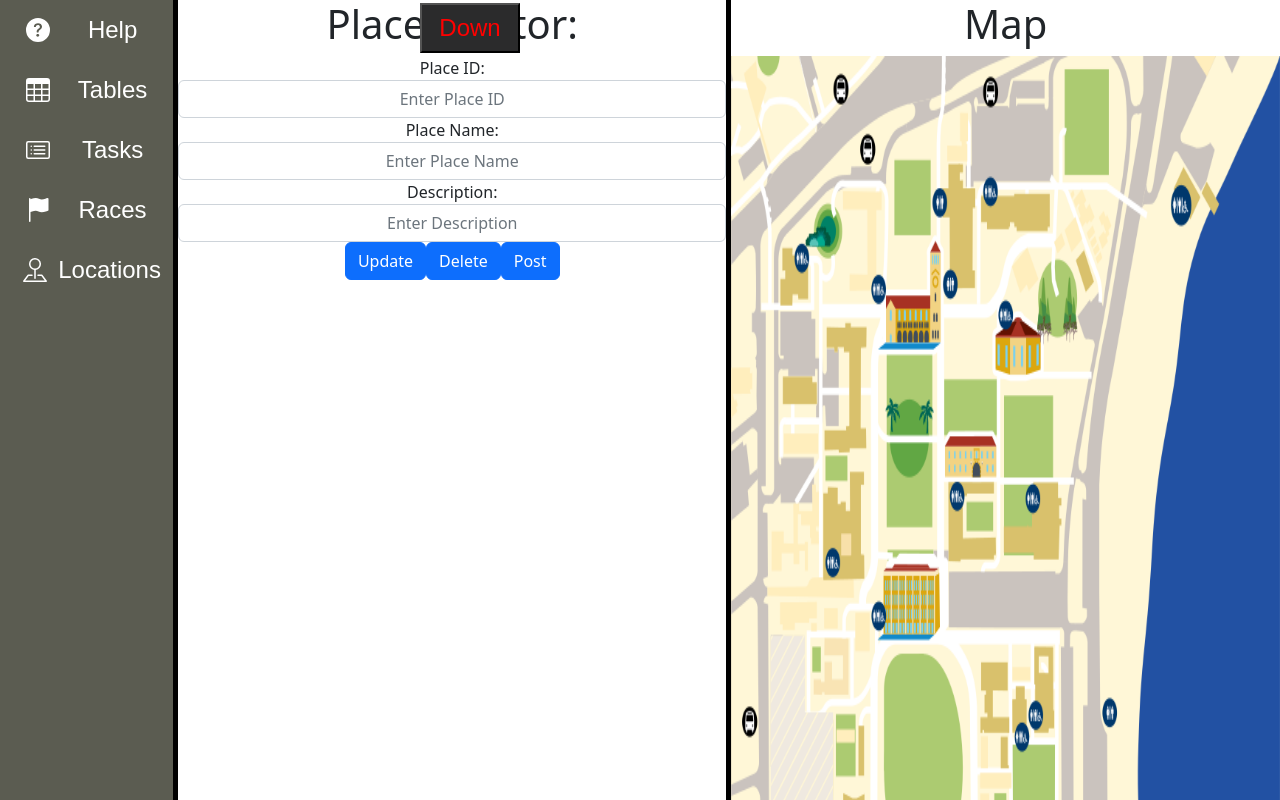
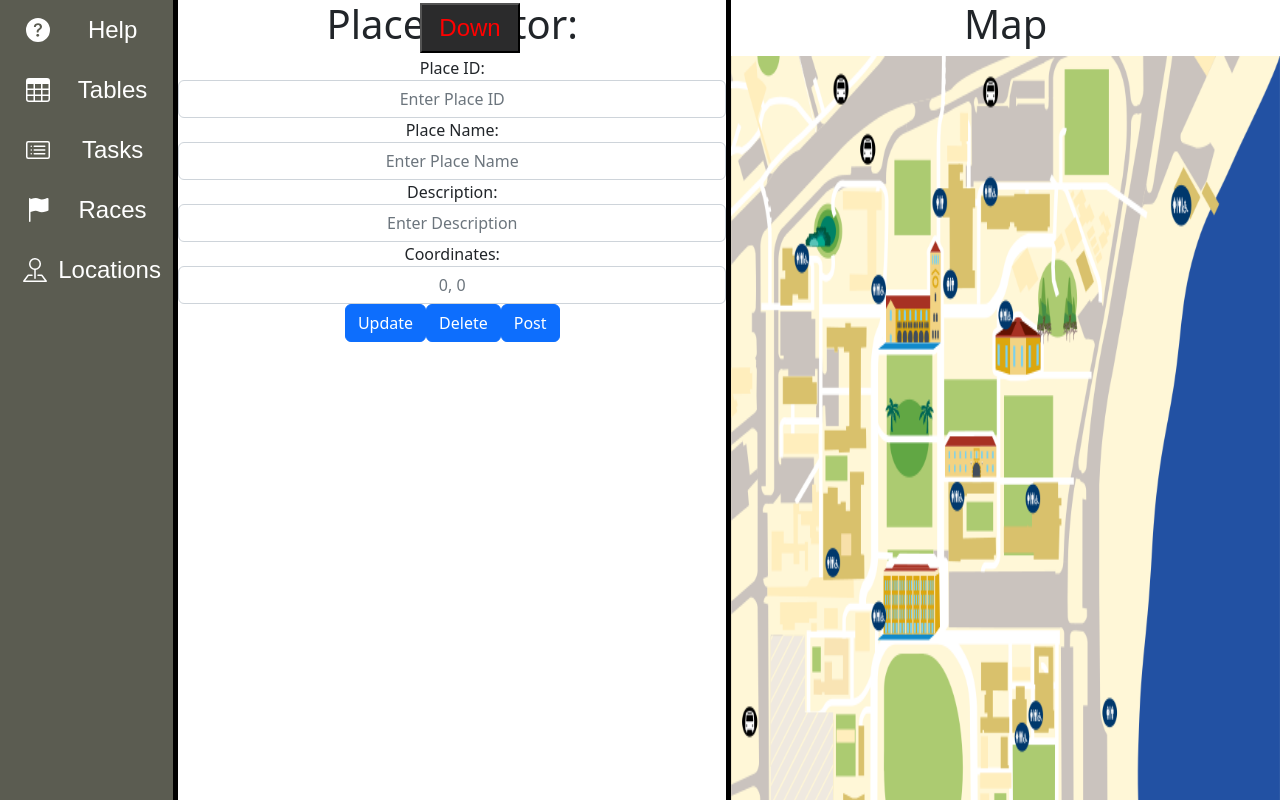
Before and after one commit to Tamura77/Aspire-app, a React (Vite) app in the folder frontend/: page /AdminPlaces in a window 1280 px wide. Built offline with nearby package versions, Linux system fonts and the light colour scheme.

Commit message:
Update AdminPlaces.jsx

```diff
--- a/frontend/src/pages/AdminPlaces.jsx
+++ b/frontend/src/pages/AdminPlaces.jsx
@@ -78,12 +78,12 @@ function AdminPlaces () {
   //const[racesTable, setRacesTable] = useState(null); Only needed if we add the place table at the bottom of the page.
 
   function changePlace() {
-    axios.patch("http://localhost:5000/admin/places/edit/" + placeID, {place_name: name, description: desc}).then(function(response){console.log(response);})
+    axios.patch("http://localhost:5000/admin/places/edit/" + placeID, {place_name: name, description: desc, coords: `${state.xcoord}` + ", " + `${state.ycoord}`}).then(function(response){console.log(response);})
     location.reload();
   }
 
   function postPlace() {
-    axios.post("http://localhost:5000/admin/places/post", {place_name: name, description: desc}).then(function(response){console.log(response);})
+    axios.post("http://localhost:5000/admin/places/post", {place_name: name, description: desc, coords: `${state.xcoord}` + ", " + `${state.ycoord}`}).then(function(response){console.log(response);})
     location.reload();
   }
 
@@ -117,6 +117,11 @@ function AdminPlaces () {
                       onChange={(e) => setDesc(e.target.value)}></input>
                   </div>
 
+                  <div className="form-group">
+                    <label>Coordinates:</label>
+                    <input type="text" className="form-control" placeholder={`${state.xcoord}` + ", " + `${state.ycoord}`}></input>
+                  </div>
+
                   <button type="button" className="btn btn-primary" onClick={changePlace}>Update</button>
                   <button type="button" className="btn btn-primary" onClick={deletePlace}>Delete</button>
                   <button type="button" className="btn btn-primary" onClick={postPlace}>Post</button>
```
